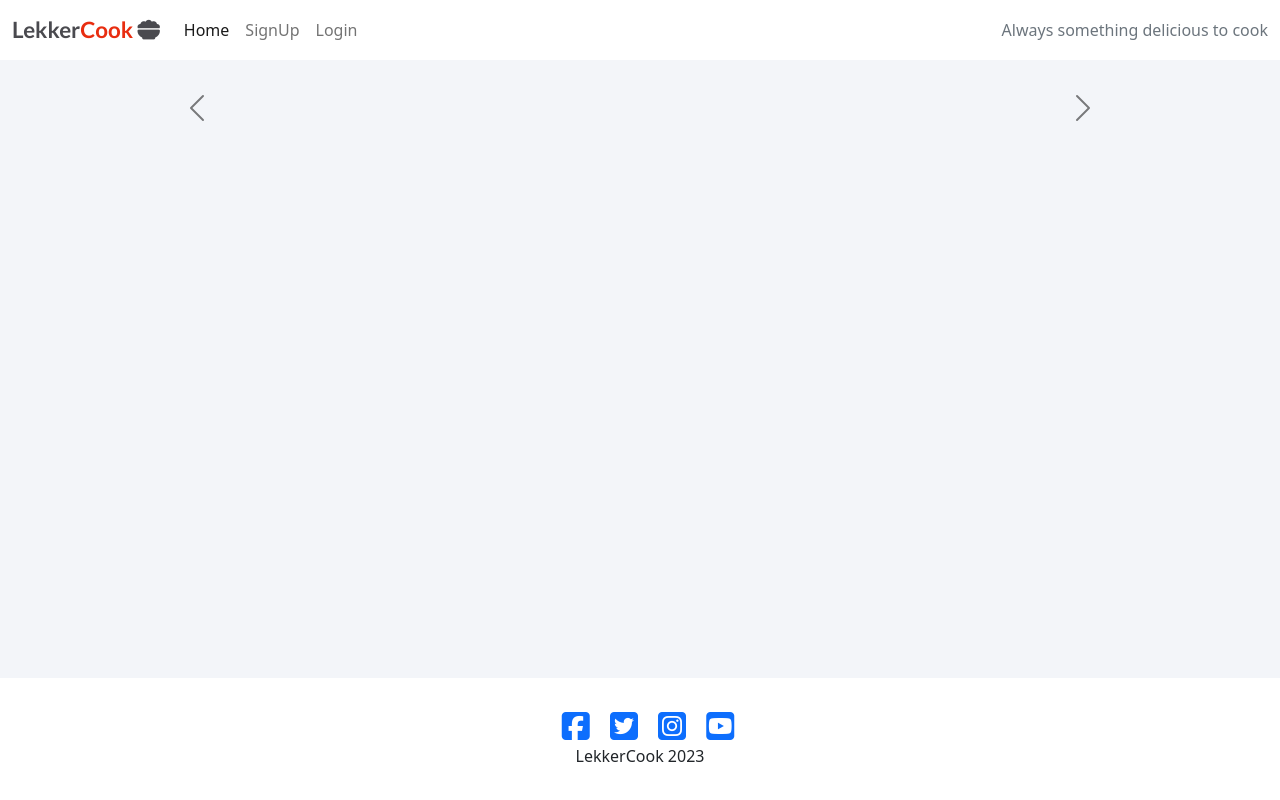
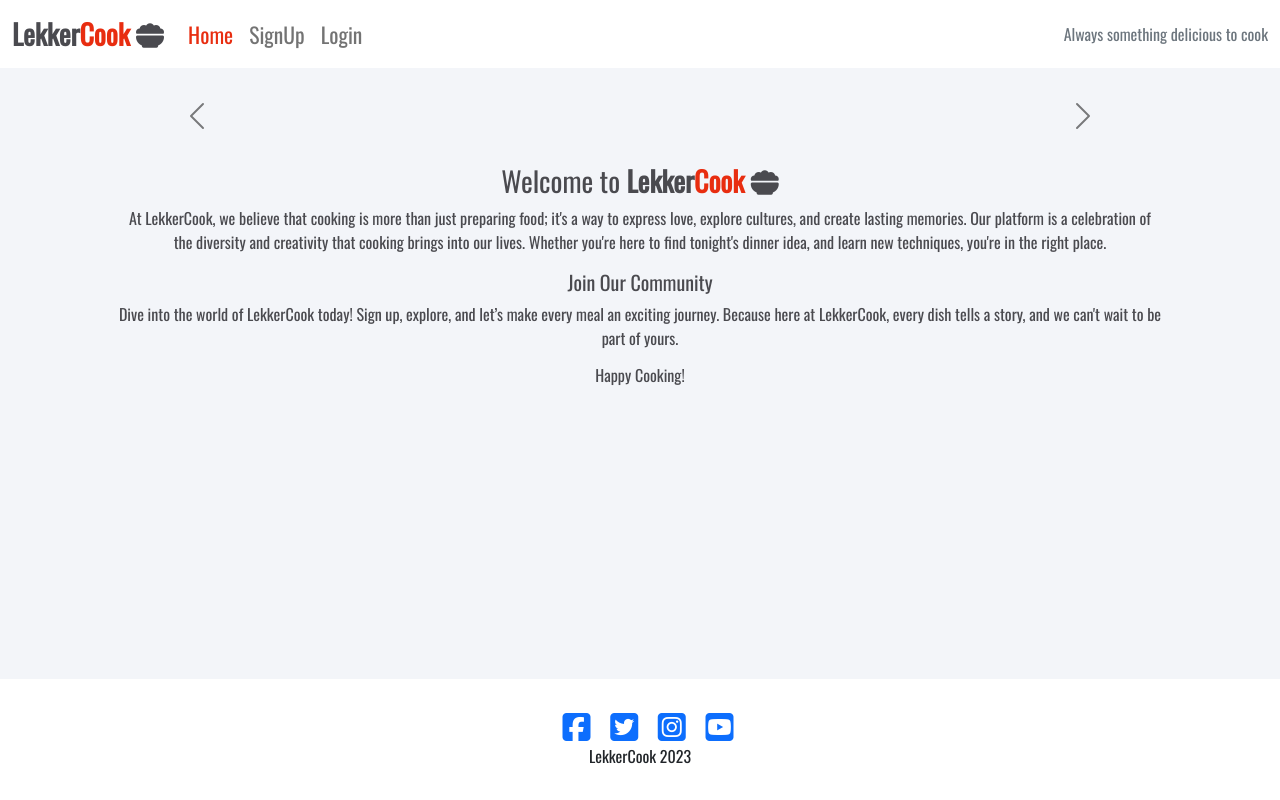
Before and after one commit to humberto-pereira/lekker-cook, a Django app: page / in a window 1280 px wide. Run offline with Django 3.2, Linux system fonts and the light colour scheme; data that the repository does not hold is empty; some libraries are stand-ins or nearby versions.

Commit message:
Modify navbar template and css to correctly identify active links based on current page and modify page typography

```diff
--- a/lekkercook/settings.py
+++ b/lekkercook/settings.py
@@ -29,7 +29,7 @@ TEMPLATES_DIR = os.path.join(BASE_DIR, 'templates')
 SECRET_KEY = os.environ.get('SECRET_KEY')
 
 # SECURITY WARNING: don't run with debug turned on in production!
-DEBUG = False
+DEBUG = True
 
 X_FRAME_OPTIONS = 'SAMEORIGIN'
 
--- a/static/css/style.css
+++ b/static/css/style.css
@@ -1,12 +1,22 @@
 body {
     background-color: #f3f5f9;
+    color: #4A4A4F;
+    font-family: Oswald;
 }
 
 .brand {
-    font-family: Lato, sans-serif;
-    font-size: 1.4rem;
+    font-family: Oswald, sans-serif;
+    font-size: 1.75rem;
     font-weight: 700;
     color: #4A4A4F;
+}
+
+li a {
+    font-size: 1.35rem;
+}
+
+.navbar .navbar-nav .nav-item .nav-link.active {
+    color: #e82d10;
 }
 
 .red-logo {
@@ -69,3 +79,7 @@ color: #4A4A4F;
 .fa-star {
     color: #ffdd00;
 }
+
+.welcome-text  p {
+    color: #1414e9;
+}
--- a/templates/base.html
+++ b/templates/base.html
@@ -6,9 +6,9 @@
 <head>
     <title>LekkerCook</title>
 
-    <link rel="preconnect" href="https://fonts.gstatic.com">
-    <link href="https://fonts.googleapis.com/css2?family=Roboto:wght@300&display=swap" rel="stylesheet">
-    <link href="https://fonts.googleapis.com/css2?family=Lato:wght@300;700&display=swap" rel="stylesheet">
+    <link rel="preconnect" href="https://fonts.googleapis.com">
+    <link rel="preconnect" href="https://fonts.gstatic.com" crossorigin>
+    <link href="https://fonts.googleapis.com/css2?family=Lato:ital,wght@1,300&family=Oswald&display=swap" rel="stylesheet">
     <script src="https://kit.fontawesome.com/a182a297e6.js" crossorigin="anonymous"></script>
     <meta name="viewport" content="width=device-width, initial-scale=1" />
     <link href="https://cdn.jsdelivr.net/npm/bootstrap@5.0.1/dist/css/bootstrap.min.css" rel="stylesheet"
@@ -16,7 +16,7 @@
     <script src="https://cdn.jsdelivr.net/npm/bootstrap@5.0.1/dist/js/bootstrap.bundle.min.js"
         integrity="sha384-gtEjrD/SeCtmISkJkNUaaKMoLD0//ElJ19smozuHV6z3Iehds+3Ulb9Bn9Plx0x4" crossorigin="anonymous">
         </script>
-    <link rel="stylesheet" href="{% static 'css/style.css' %}">
+    <link href="{% static 'css/style.css' %}" rel="stylesheet">
     <!-- javascript -->
     <script src="{% static 'js/script.js' %}" defer></script>
 </head>
@@ -37,31 +37,25 @@
         <div class="collapse navbar-collapse" id="navbarText">
             <ul class="navbar-nav me-auto mb-2 mb-lg-0">
                 <li class="nav-item">
-                        <a class="nav-link active" aria-current="page" href="{% url 'home' %}">Home</a>
+                    <a class="nav-link {% if request.resolver_match.url_name == 'home' %}active{% endif %}" aria-current="page" href="{% url 'home' %}">Home</a>
                 </li>
                 <!-- Categories Dropdown -->
                 {% if not hide_categories_menu %}
                 <li class="nav-item dropdown">
-                        <a class="nav-link dropdown-toggle" href="#" id="navbarDropdownMenuLink" role="button"
+                    <a class="nav-link dropdown-toggle {% if 'category_detail' in request.resolver_match.url_name %}active{% endif %}" href="#" id="navbarDropdownMenuLink" role="button"
                         data-bs-toggle="dropdown" aria-expanded="false">
                         {% trans "Categories" %}
                     </a>
                     <ul class="dropdown-menu" aria-labelledby="navbarDropdownMenuLink">
                         {% for category in categories %}
-                                {% if category.slug %}
                             <li><a class="dropdown-item" href="{% url 'category_detail' slug=category.slug %}">{{ category.name }}</a></li>
-                                {% else %}
-                                    <!-- Optionally handle categories without slugs differently, e.g., show the name without a link -->
-                                    <li class="dropdown-item">{{ category.name }}</li>
-                                {% endif %}
                         {% endfor %}
                     </ul>
-
                 </li>
                 {% endif %}
                 {% if user.is_authenticated %}
                 <li class="nav-item">
-                        <a class="nav-link" href="{% url 'favorites' %}">Favorites</a>
+                    <a class="nav-link {% if request.resolver_match.url_name == 'favorites' %}active{% endif %}" href="{% url 'favorites' %}">Favorites</a>
                 </li>
                 <li class="nav-item">
                     <a class="nav-link" href="{% url 'logout' %}">Logout</a>
@@ -71,7 +65,7 @@
                     <a class="nav-link" href="{% url 'signup' %}">SignUp</a>
                 </li>
                 <li class="nav-item">
-                        <a class="nav-link" href=" {% url 'login'  %}">Login</a>
+                    <a class="nav-link" href="{% url 'login' %}">Login</a>
                 </li>
                 {% endif %}
             </ul>
--- a/templates/index.html
+++ b/templates/index.html
@@ -1,5 +1,6 @@
 {% extends "base.html" %}
 {% block content %}
+
 
 <div class="container-fluid">
     <div class="row">
@@ -35,6 +36,22 @@
                 </button>
             </div>
         </div>
+        <div class="col-10 text-center offset-1 mt-5" >
+            <h3 class="welcome-text">Welcome to <span class="brand">Lekker</span><span
+                class="brand red-logo">Cook <i class="fa-solid fa-bowl-food bowl"></i></span></h3>
+            <p>
+                At LekkerCook, we believe that cooking is more than just preparing food; it's a way to express love, explore cultures, and create lasting memories. Our platform is a celebration of the diversity and creativity that cooking brings into our lives. Whether you're here to find tonight's dinner idea, and learn new techniques, you're in the right place.
+            </p>
+                <h5 class="welcome-text">
+                    Join Our Community
+                </h5>
+            <p>
+                Dive into the world of LekkerCook today! Sign up, explore, and let’s make every meal an exciting journey. Because here at LekkerCook, every dish tells a story, and we can't wait to be part of yours.
+            </p>
+            <h6>
+                Happy Cooking!
+            </h6>
+        </div>
         <div class="container mt-5">
             <div class="row d-flex">
                 {% for category_data in categories %}
```
Lines whose indentation alone changed are shown as unchanged.
